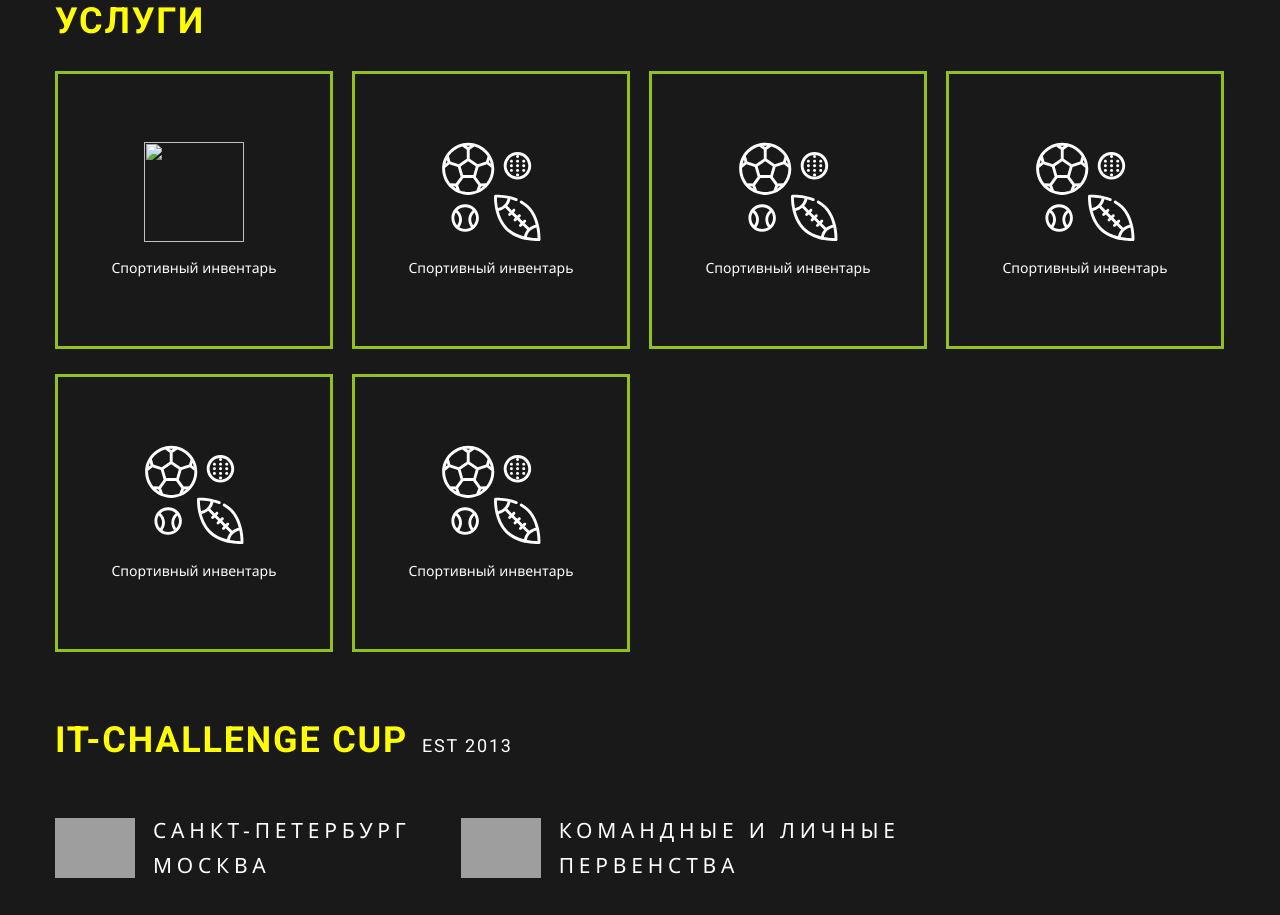
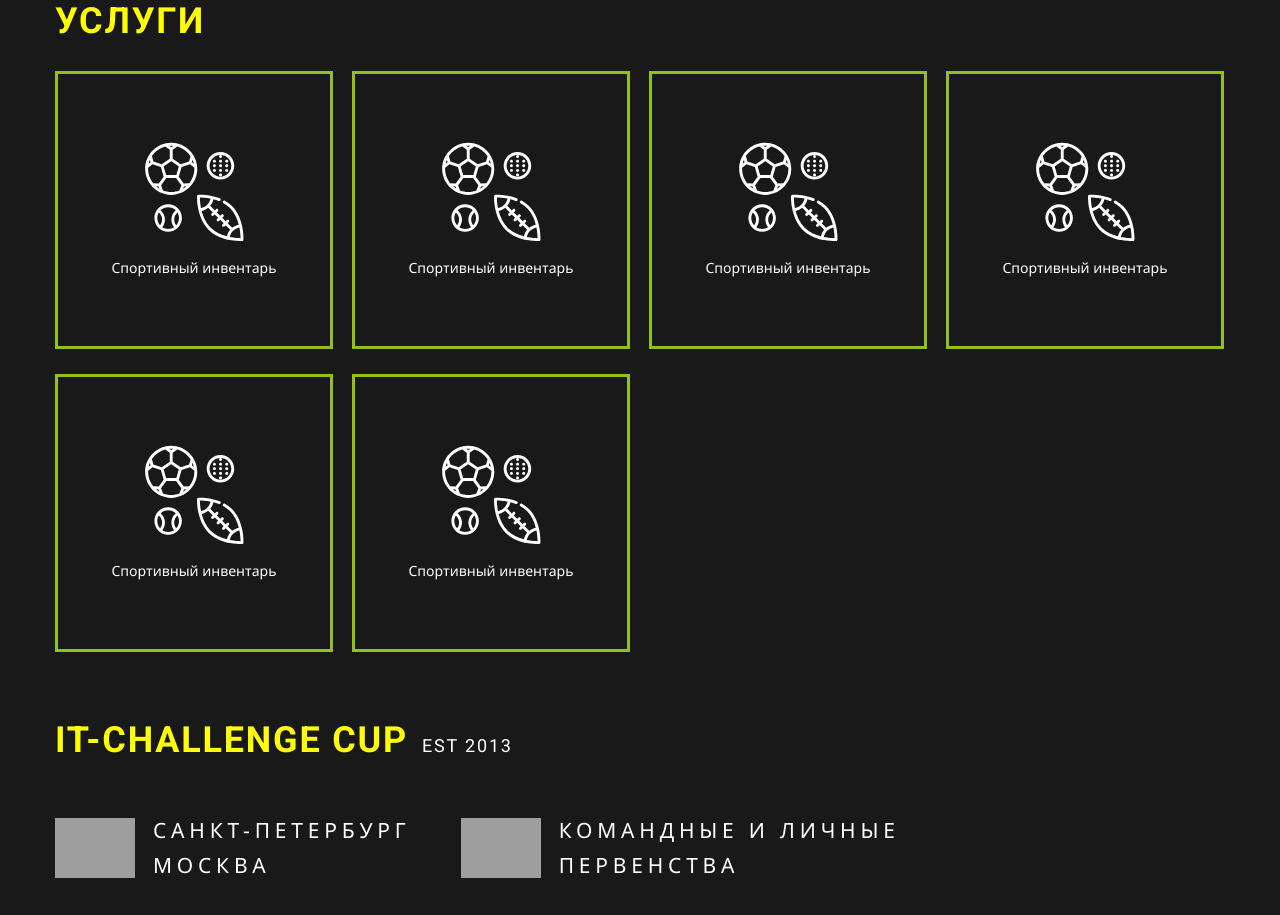
Before and after one commit to zakharych/WSB, a plain HTML site: page index.html in a window 1280 px wide. Shown: the part 2476-3391 px from the top of the page. Drawn offline with nearby package versions, Linux system fonts and the light colour scheme; files that its build step writes are made by us from their sources; the site is published under a folder, as on GitHub Pages, so addresses that start at the root find nothing; grey boxes are pictures that could not be loaded.

Commit message:
fix: pic links

```diff
--- a/index.html
+++ b/index.html
@@ -213,7 +213,7 @@
         <ul class="service__list">
           <li class="service__item">
             <div class="service__icon">
-              <img src="/assets/img/equipment.svg" alt="" class="service__img" />
+              <img src="./assets/img/equipment.svg" alt="" class="service__img" />
             </div>
             <span class="service__title"> Спортивный инвентарь </span>
           </li>
```
